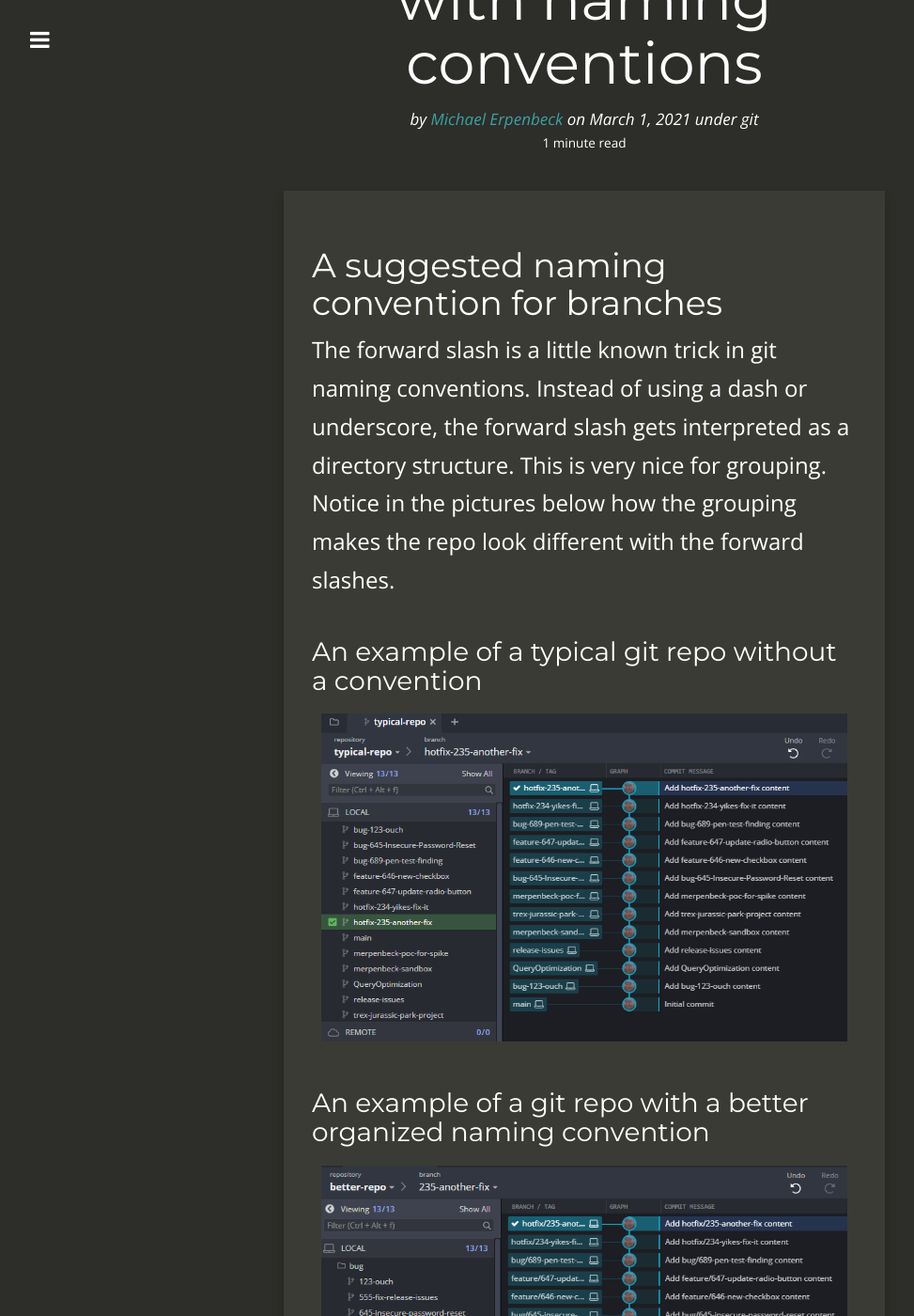
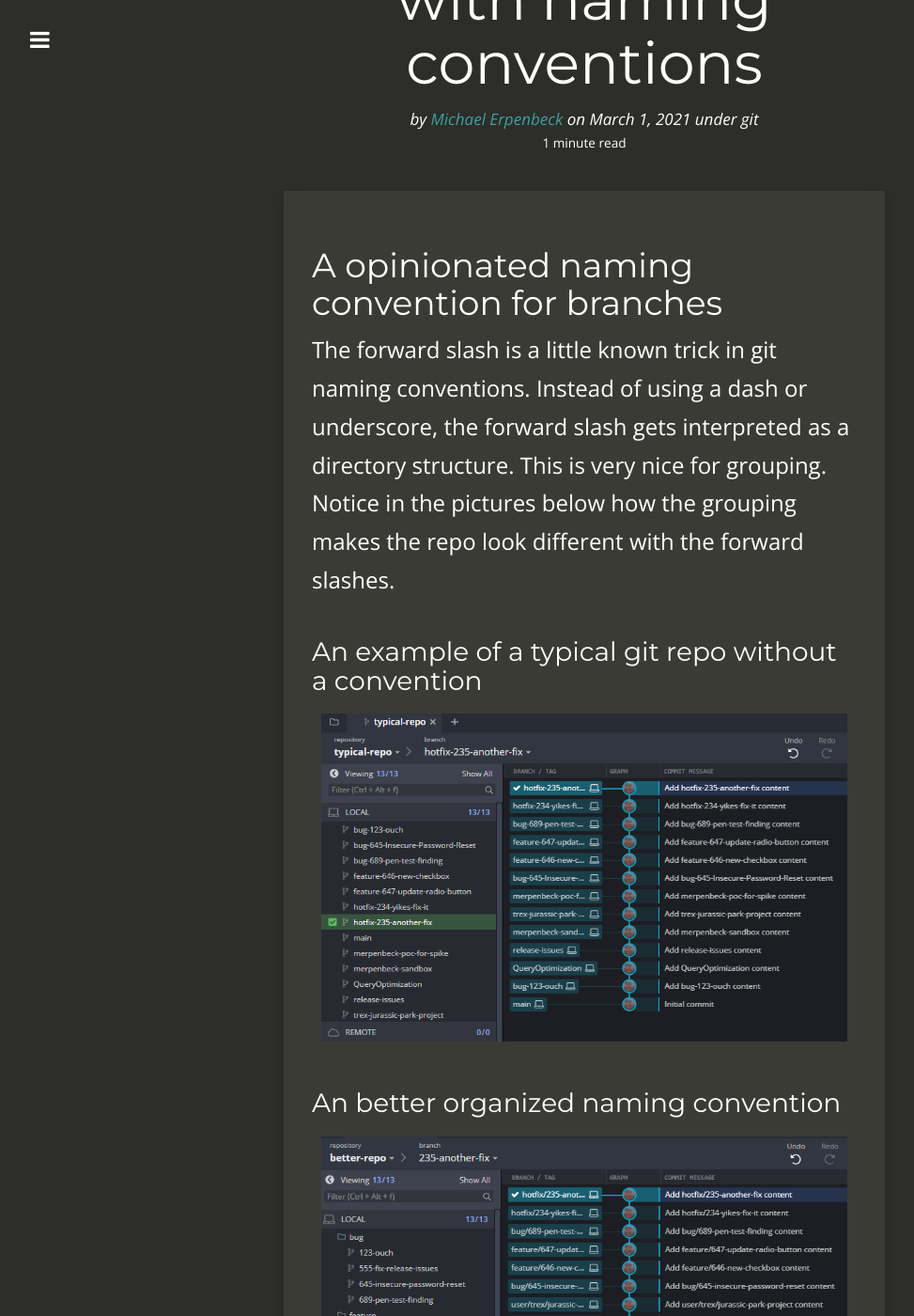
Before and after one commit to GitMje/gitmje.github.io, a Jekyll site: the page built from _posts/2021-03-01-git-naming-conventions.md, in a window 1280 px wide and 1400 px high, scrolled down 213 px. Shown: the whole window at 94% size, without its empty margins (18-991 px from the left). Built offline with Jekyll 4.4.1, drawn with Linux system fonts in a browser that asks for light colours; nearby versions of some CDN libraries.

Commit message:
Fixing typos

```diff
--- a/_posts/2021-03-01-git-naming-conventions.md
+++ b/_posts/2021-03-01-git-naming-conventions.md
@@ -10,7 +10,7 @@ tags:
  - git
 ---
 
-## A suggested naming convention for branches
+## A opinionated naming convention for branches
 
 The forward slash is a little known trick in git naming conventions.  Instead of using a dash or underscore, the forward slash gets interpreted as a directory structure.  This is very nice for grouping.  Notice in the pictures below how the grouping makes the repo look different with the forward slashes.
 
@@ -18,7 +18,7 @@ The forward slash is a little known trick in git naming conventions.  Instead of
 
 ![typical-repo](/assets/2021-03-01-git-naming-conventions/typical-repo.png)
 
-### An example of a git repo with a better organized naming convention
+### An better organized naming convention
 
 ![better-repo](/assets/2021-03-01-git-naming-conventions/better-repo.png)
 
```
